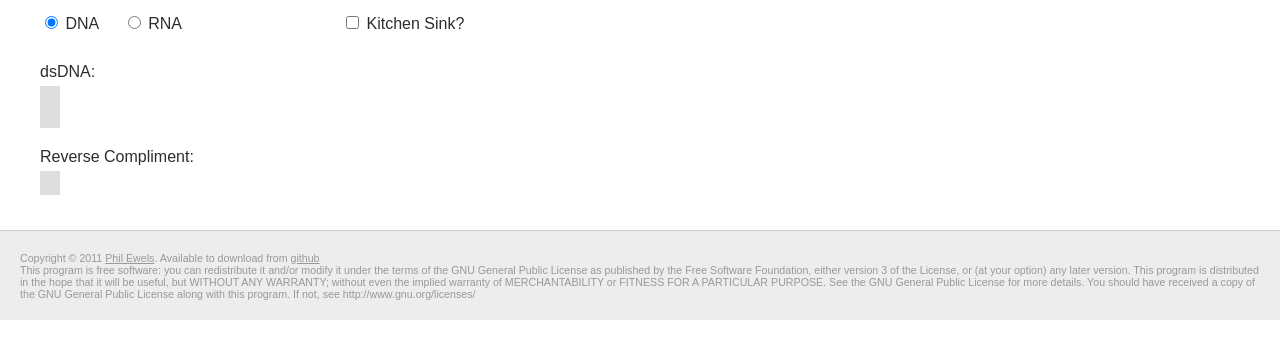
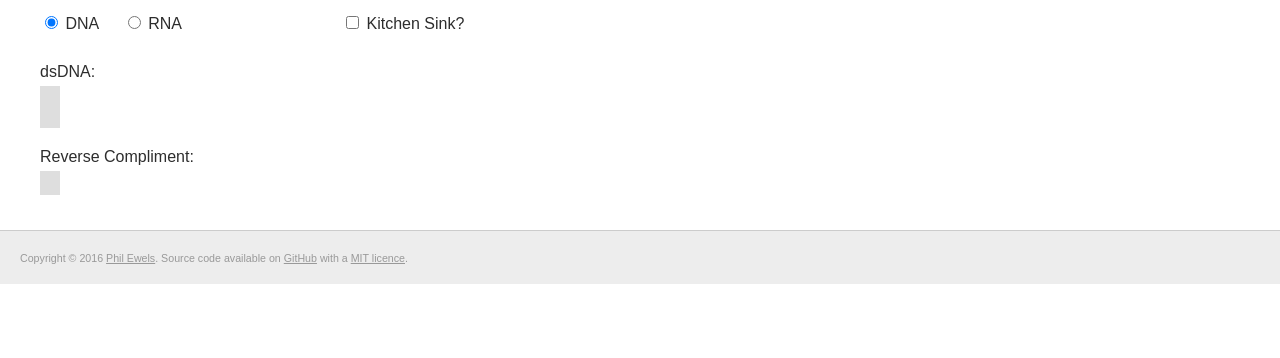
Before and after one commit to ewels/sequences, a plain HTML site: page index.html in a window 1280 px wide. Shown: the part 132-490 px from the top of the page. Drawn offline with nearby package versions, Linux system fonts and the light colour scheme.

Commit message:
Bit of tidying up around the place.

```diff
--- a/index.html
+++ b/index.html
@@ -1,32 +1,31 @@
-<!----------------------------------------------------
+<!--==================================================
      __   ___  __        ___       __   ___  __
     /__` |__  /  \ |  | |__  |\ | /  ` |__  /__`
     .__/ |___ \__X \__/ |___ | \| \__, |___ .__/
 
-------------------------------------------------------
+======================================================
 
 A lightweight and quick sequence manipulation tool.
 Please feel free to use and share the code: released
-under the GNU General Public Licence.
+with an MIT licence.
 
-Written by Phil Ewels, November 2011
+Written by Phil Ewels, November 2011 (revamped 2016)
 http://phil.ewels.co.uk
 
 Hosted on github:
-https://github.com/tallphil/sequences
+https://github.com/ewels/sequences
 
------------------------------------------------------>
+====================================================-->
 
 <!DOCTYPE html PUBLIC "-//W3C//DTD XHTML 1.0 Transitional//EN" "http://www.w3.org/TR/xhtml1/DTD/xhtml1-transitional.dtd">
 <html xmlns="http://www.w3.org/1999/xhtml" lang="en-US" xml:lang="en-US">
 <head>
 <title>Sequences</title>
 <meta name="keywords" content="Phil Ewels, Sequences, Bioinformatics" />
-<meta name="copyright" content="copyright 2011 Phil Ewels" />
+<meta name="copyright" content="copyright 2016 Phil Ewels" />
 <meta http-equiv="Content-Type" content="text/html; charset=iso-8859-1" />
 <!-- Load jQuery from Google -->
-<script type="text/javascript" src="https://www.google.com/jsapi?key=ABQIAAAAfC3E-M5LUtWmCLJDKKZvAxRn0rnJvSm9PK8KDnqG0atQYlt0khSGiYG5Sl1XnNBJnWIyP3R9bl33Bw"></script>
-<script src="https://ajax.googleapis.com/ajax/libs/jquery/1.7/jquery.min.js"></script>
+<script src="https://ajax.googleapis.com/ajax/libs/jquery/1.12.2/jquery.min.js"></script>
 <!-- Our manipulation scripts -->
 <script type="text/javascript">
 	$(document).ready(function() {
@@ -288,19 +287,7 @@ form { margin-bottom:30px; }
 </div>
 
 <div id="credits">
-	<p>Copyright &copy; 2011 <a href="http://phil.ewels.co.uk" target="_blank">Phil Ewels</a>. Available to download from <a href="https://github.com/tallphil/sequences" target="_blank">github</a><br />
-	This program is free software: you can redistribute it and/or modify
-    it under the terms of the GNU General Public License as published by
-    the Free Software Foundation, either version 3 of the License, or
-    (at your option) any later version.
-
-    This program is distributed in the hope that it will be useful,
-    but WITHOUT ANY WARRANTY; without even the implied warranty of
-    MERCHANTABILITY or FITNESS FOR A PARTICULAR PURPOSE.  See the
-    GNU General Public License for more details.
-
-    You should have received a copy of the GNU General Public License
-    along with this program.  If not, see http://www.gnu.org/licenses/</p>
+	<p>Copyright &copy; 2016 <a href="http://phil.ewels.co.uk" target="_blank">Phil Ewels</a>. Source code available on <a href="https://github.com/ewels/sequences" target="_blank">GitHub</a> with a <a href="LICENCE">MIT licence</a>.</p>
 </div>
 
 </body>
```
Also changed, not shown: 1 other file.
